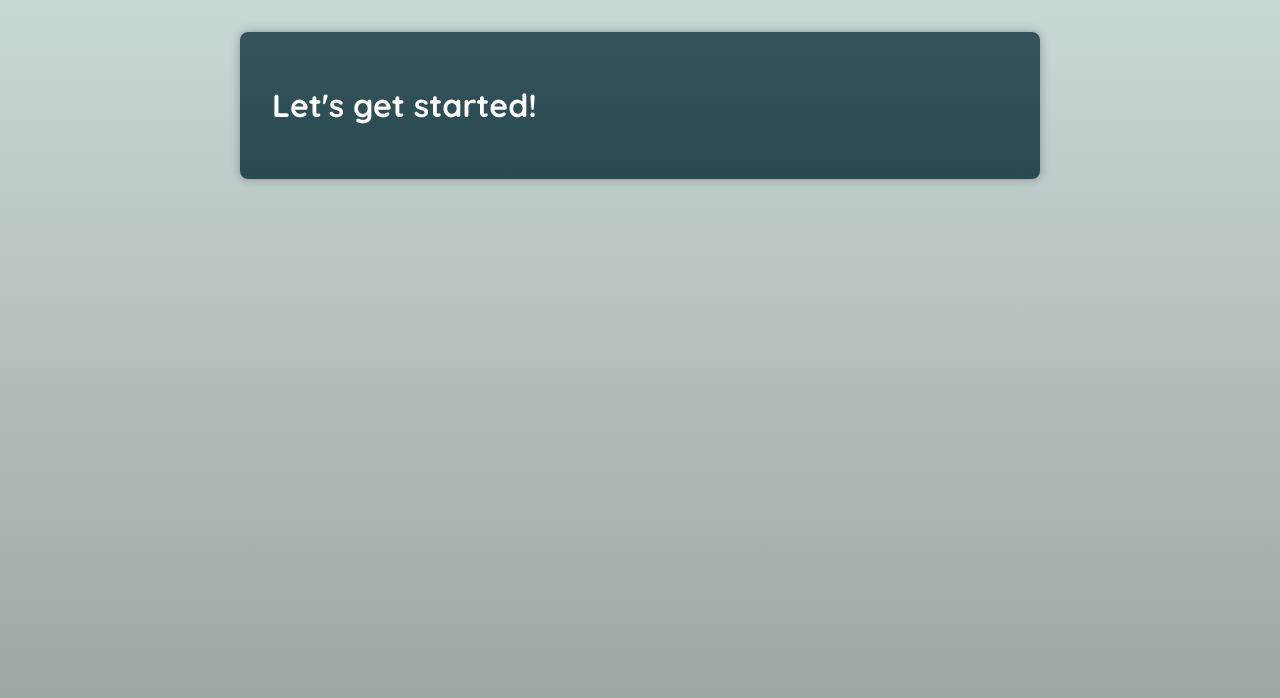
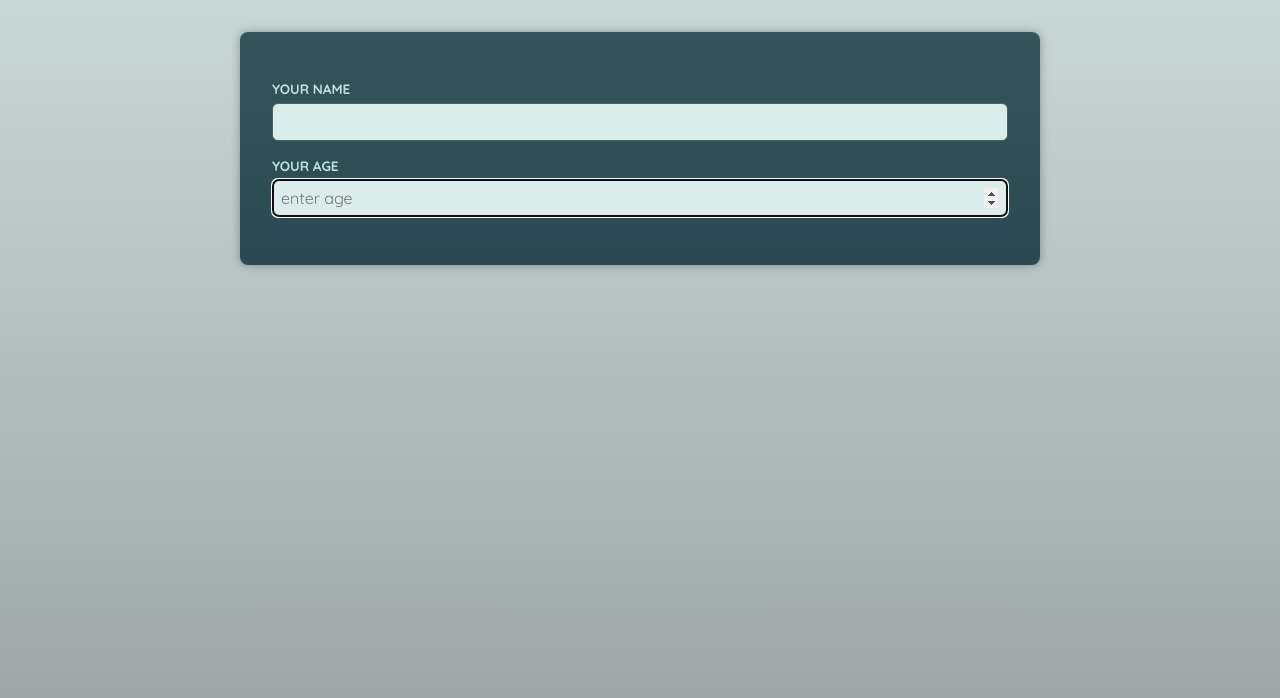
Before and after one commit to kushal1997/tpescript_practice, a React (Vite) app in the folder 4_react-ts-advance-project/: page / in a window 1280 px wide. Shown: the top 698 px of the page. Built offline with nearby package versions, Linux system fonts and the light colour scheme; a web font is replaced by a local one.

Commit message:
wrapper component

```diff
--- a/4_react-ts-advance-project/src/App.tsx
+++ b/4_react-ts-advance-project/src/App.tsx
@@ -1,5 +1,20 @@
+import Input from "./components/Input";
+
 function App() {
-  return <h1>Let's get started!</h1>;
+  return (
+    <>
+      <main>
+        <Input id="name" label="Your name" />
+        <Input
+          id="age"
+          label="your age"
+          type="number"
+          placeholder="enter age"
+          autoFocus
+        />
+      </main>
+    </>
+  );
 }
 
 export default App;
--- /dev/null
+++ b/4_react-ts-advance-project/src/components/Input.tsx
@@ -0,0 +1,23 @@
+import { ComponentPropsWithoutRef, FC } from "react";
+
+interface InputProps {
+  label: string;
+  id: string;
+}
+
+// Use Omit to remove 'id' from ComponentPropsWithoutRef<'input'>
+type NativeInputProps = Omit<ComponentPropsWithoutRef<"input">, "id">;
+
+// Combine InputProps with the omitted input props
+interface MergedInputProps extends InputProps, NativeInputProps {}
+
+const Input: FC<MergedInputProps> = ({ label, id, ...inputProps }) => {
+  return (
+    <p>
+      <label htmlFor={id}>{label}</label>
+      <input name={id} id={id} {...inputProps} />
+    </p>
+  );
+};
+
+export default Input;
```
